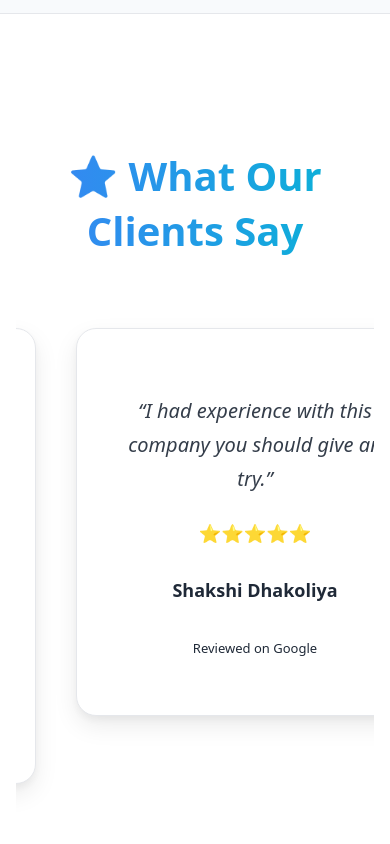
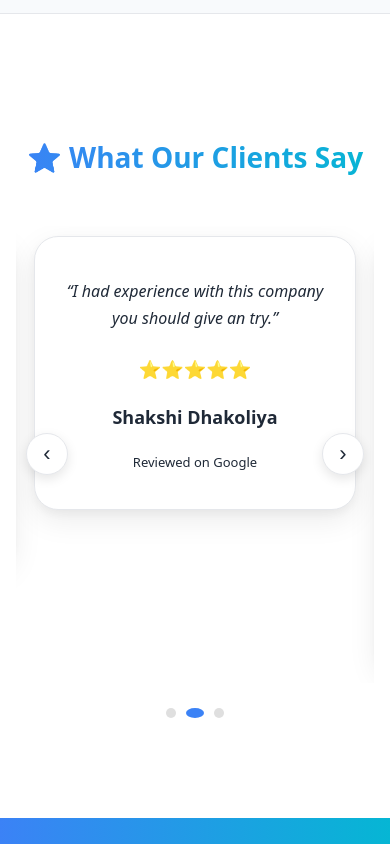
Before and after one commit to hardik-builds/ash-solutions-website, a Next.js app: page / in a window 390 px wide. Shown: the part 4480-5324 px from the top of the page. Built offline with nearby package versions, Linux system fonts and the light colour scheme; no server answers.

Commit message:
slider review updated

```diff
--- a/components/ReviewSlider.js
+++ b/components/ReviewSlider.js
@@ -22,20 +22,24 @@ export default function ReviewSlider() {
     },
   ];
 
-    // Auto slide
+  // ✅ Smooth auto slide (no lag)
   useEffect(() => {
     const interval = setInterval(() => {
       setIndex((prev) => (prev + 1) % reviews.length);
-        }, 4000);
+    }, 4500);
     return () => clearInterval(interval);
   }, []);
+
+  const nextSlide = () => setIndex((prev) => (prev + 1) % reviews.length);
+  const prevSlide = () => setIndex((prev) => (prev - 1 + reviews.length) % reviews.length);
 
   return (
     <section style={{ padding: '100px 16px' }}>
       <div style={{ maxWidth: '900px', margin: '0 auto', textAlign: 'center' }}>
 
+        {/* Heading */}
         <h2 style={{
-                    fontSize: '40px',
+          fontSize: 'clamp(28px, 5vw, 40px)',
           marginBottom: '50px',
           fontWeight: '800',
           background: 'linear-gradient(to right, #3B82F6, #06B6D4)',
@@ -45,76 +49,58 @@ export default function ReviewSlider() {
           ⭐ What Our Clients Say
         </h2>
 
-                {/* Slider Wrapper */}
+        {/* Slider */}
         <div style={{
           position: 'relative',
           overflow: 'hidden',
-                    minHeight: '320px'
+          padding: '0 8px'
         }}>
-                    <div
-                        style={{
+
+          {/* Track */}
+          <div style={{
             display: 'flex',
-                            transform: `translateX(-${index * 100}%)`,
-                            transition: 'transform 0.6s ease-in-out',
-                        }}
-                    >
+            transform: `translate3d(-${index * 100}%, 0, 0)`,
+            transition: 'transform 0.45s cubic-bezier(0.4, 0, 0.2, 1)',
+            willChange: 'transform'
+          }}>
+
             {reviews.map((review, i) => (
               <div
                 key={i}
                 style={{
-                                    minWidth: '100%',
-                                    padding: '20px'
+                  flex: '0 0 100%',          // ✅ FIX (NO CUT)
+                  boxSizing: 'border-box',
+                  padding: '10px'
                 }}
               >
                 <div style={{
+                  width: '100%',
+                  boxSizing: 'border-box',
+                  background: 'var(--card-bg)',
+                  border: '1px solid var(--border-color)',
+                  padding: 'clamp(25px, 5vw, 50px)',
+                  borderRadius: '24px',
                   backdropFilter: 'blur(12px)',
+                  boxShadow: `
+                    0 10px 30px rgba(0,0,0,0.08),
+                    0 4px 12px rgba(0,0,0,0.05)
+                  `,
+                  transition: 'all 0.3s ease'
+                }}>
 
-                                    // 🔥 Smart background (light + dark)
-                                    background: 'var(--card-bg)',
-
-                                    border: '1px solid var(--border-color)',
-                                    padding: '45px',
-                                    borderRadius: '20px',
-
-                                    // 🔥 Better shadow for both modes
-                                    boxShadow: `
-                                     0 10px 25px rgba(0,0,0,0.08),
-                                     0 4px 10px rgba(0,0,0,0.05)
-                                     `,
-                                    minHeight: '250px',
-                                    display: 'flex',
-                                    flexDirection: 'column',
-                                    justifyContent: 'center',
-                                    transition: 'all 0.4s ease',
-                                    position: 'relative'
-                                }}
-                                    onMouseEnter={(e) => {
-                                        e.currentTarget.style.transform = 'translateY(-6px)';
-                                        e.currentTarget.style.boxShadow = `
-                                     0 20px 40px rgba(0,0,0,0.12),
-                                     0 10px 20px rgba(0,0,0,0.08)
-                                     `;
-                                    }}
-                                    onMouseLeave={(e) => {
-                                        e.currentTarget.style.transform = 'translateY(0)';
-                                        e.currentTarget.style.boxShadow = `
-                                     0 10px 25px rgba(0,0,0,0.08),
-                                     0 4px 10px rgba(0,0,0,0.05)
-                                     `;
-                                    }}
-                                >
-
+                  {/* Review Text */}
                   <p style={{
-                                        fontSize: '20px',
+                    fontSize: 'clamp(16px, 2.5vw, 20px)',
                     color: 'var(--text-color)',
                     marginBottom: '25px',
                     lineHeight: '1.7',
                     fontStyle: 'italic',
-                                        opacity: 0.9
+                    wordBreak: 'break-word' // ✅ FIX
                   }}>
                     “{review.text}”
                   </p>
 
+                  {/* Stars */}
                   <div style={{
                     color: '#facc15',
                     marginBottom: '10px',
@@ -123,6 +109,7 @@ export default function ReviewSlider() {
                     {"⭐".repeat(review.rating)}
                   </div>
 
+                  {/* Name */}
                   <h4 style={{
                     fontWeight: 'bold',
                     fontSize: '18px',
@@ -131,13 +118,27 @@ export default function ReviewSlider() {
                     {review.name}
                   </h4>
 
-                                    <p style={{ fontSize: '13px', color: 'var(--text-secondary)' }}>
+                  <p style={{
+                    fontSize: '13px',
+                    color: 'var(--text-secondary)'
+                  }}>
                     Reviewed on Google
                   </p>
+
                 </div>
               </div>
             ))}
           </div>
+
+          {/* Arrows */}
+          <button onClick={prevSlide} style={arrowStyle('left')}>
+            ‹
+          </button>
+
+          <button onClick={nextSlide} style={arrowStyle('right')}>
+            ›
+          </button>
+
         </div>
 
         {/* Dots */}
@@ -152,7 +153,7 @@ export default function ReviewSlider() {
               key={i}
               onClick={() => setIndex(i)}
               style={{
-                                width: index === i ? '16px' : '10px',
+                width: index === i ? '18px' : '10px',
                 height: '10px',
                 borderRadius: '50%',
                 backgroundColor: index === i ? 'var(--primary-color)' : 'rgba(150,150,150,0.3)',
@@ -167,3 +168,22 @@ export default function ReviewSlider() {
     </section>
   );
 }
+
+/* Arrow Style */
+const arrowStyle = (side) => ({
+  position: 'absolute',
+  top: '50%',
+  [side]: '10px',
+  transform: 'translateY(-50%)',
+  background: 'var(--card-bg)',
+  border: '1px solid var(--border-color)',
+  width: '42px',
+  height: '42px',
+  borderRadius: '50%',
+  cursor: 'pointer',
+  fontSize: '22px',
+  color: 'var(--text-color)',
+  boxShadow: '0 4px 12px rgba(0,0,0,0.1)',
+  transition: 'all 0.3s ease',
+  zIndex: 2
+});
```
Lines whose indentation alone changed are shown as unchanged.
